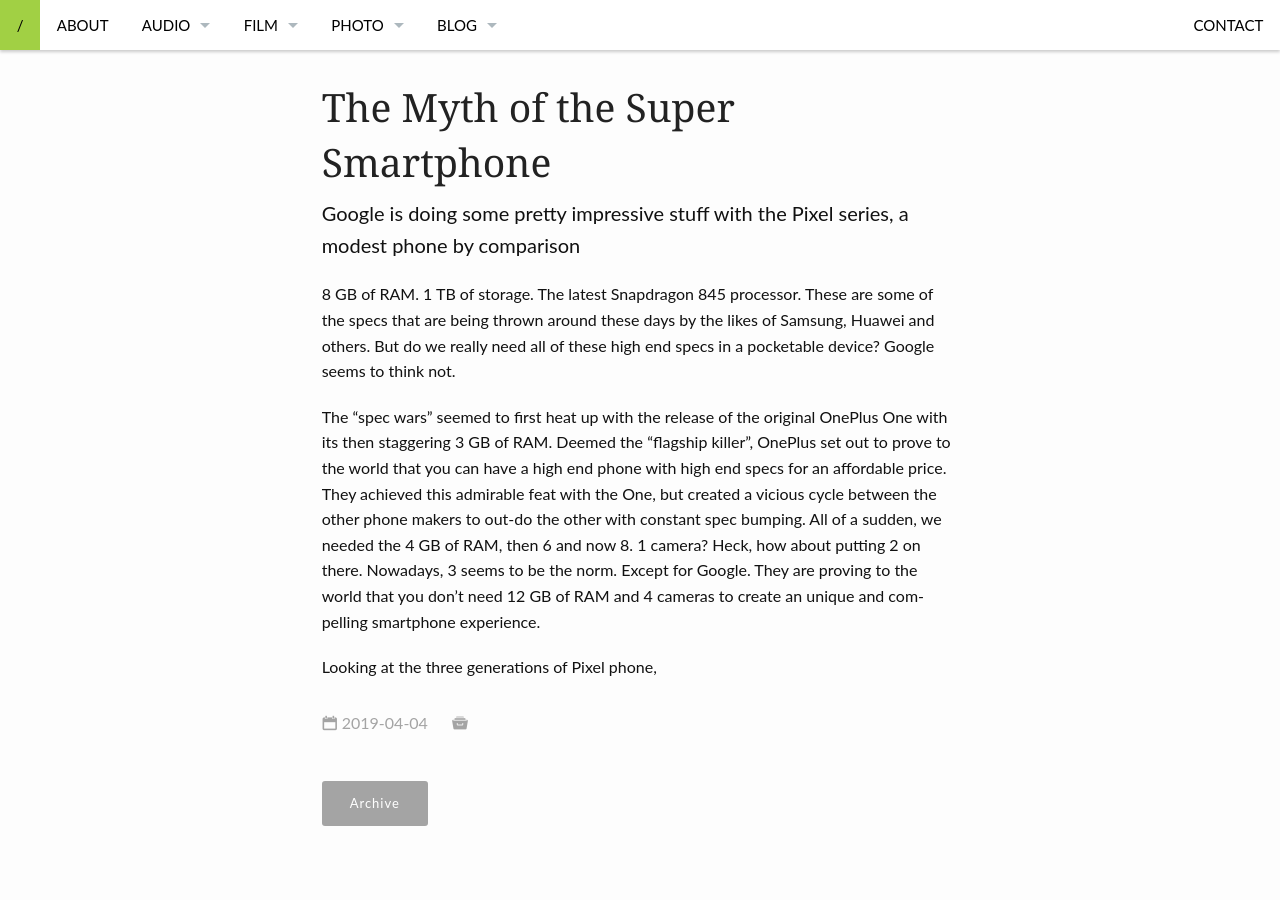
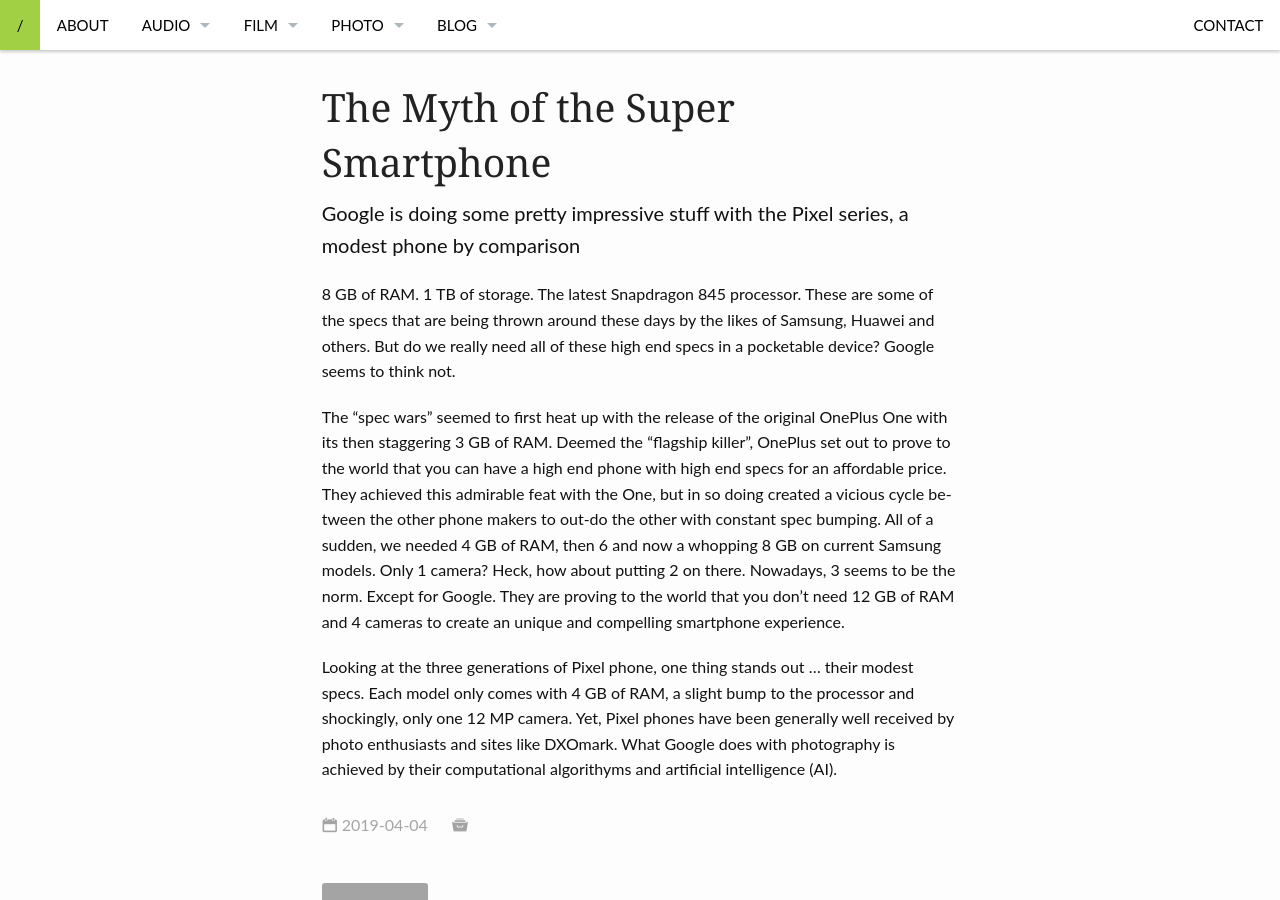
Before and after one commit to nanonerd-io/nanonerd.github.io, a Jekyll site: the page built from _posts/2019-04-04-superphone.md, in a window 1280 px wide and 900 px high. Built offline with Jekyll 4.4.1, drawn with Linux system fonts in a browser that asks for light colours.

Commit message:
Mr Hyde was here …

```diff
--- a/_posts/2019-04-04-superphone.md
+++ b/_posts/2019-04-04-superphone.md
@@ -7,6 +7,6 @@
 
 8 GB of RAM. 1 TB of storage. The latest Snapdragon 845 processor. These are some of the specs that are being thrown around these days by the likes of Samsung, Huawei and others. But do we really need all of these high end specs in a pocketable device? Google seems to think not.
 
-The "spec wars" seemed to first heat up with the release of the original OnePlus One with its then staggering 3 GB of RAM. Deemed the "flagship killer", OnePlus set out to prove to the world that you can have a high end phone with high end specs for an affordable price. They achieved this admirable feat with the One, but created a vicious cycle between the other phone makers to out-do the other with constant spec bumping. All of a sudden, we needed the 4 GB of RAM, then 6 and now 8. 1 camera? Heck, how about putting 2 on there. Nowadays, 3 seems to be the norm. Except for Google. They are proving to the world that you don't need 12 GB of RAM and 4 cameras to create an unique and compelling smartphone experience.
+The "spec wars" seemed to first heat up with the release of the original OnePlus One with its then staggering 3 GB of RAM. Deemed the "flagship killer", OnePlus set out to prove to the world that you can have a high end phone with high end specs for an affordable price. They achieved this admirable feat with the One, but in so doing created a vicious cycle between the other phone makers to out-do the other with constant spec bumping. All of a sudden, we needed 4 GB of RAM, then 6 and now a whopping 8 GB on current Samsung models. Only 1 camera? Heck, how about putting 2 on there. Nowadays, 3 seems to be the norm. Except for Google. They are proving to the world that you don't need 12 GB of RAM and 4 cameras to create an unique and compelling smartphone experience.
 
-Looking at the three generations of Pixel phone,
+Looking at the three generations of Pixel phone, one thing stands out ... their modest specs. Each model only comes with 4 GB of RAM, a slight bump to the processor and shockingly, only one 12 MP camera. Yet, Pixel phones have been generally well received by photo enthusiasts and sites like DXOmark. What Google does with photography is achieved by their computational algorithyms and artificial intelligence (AI).
```
